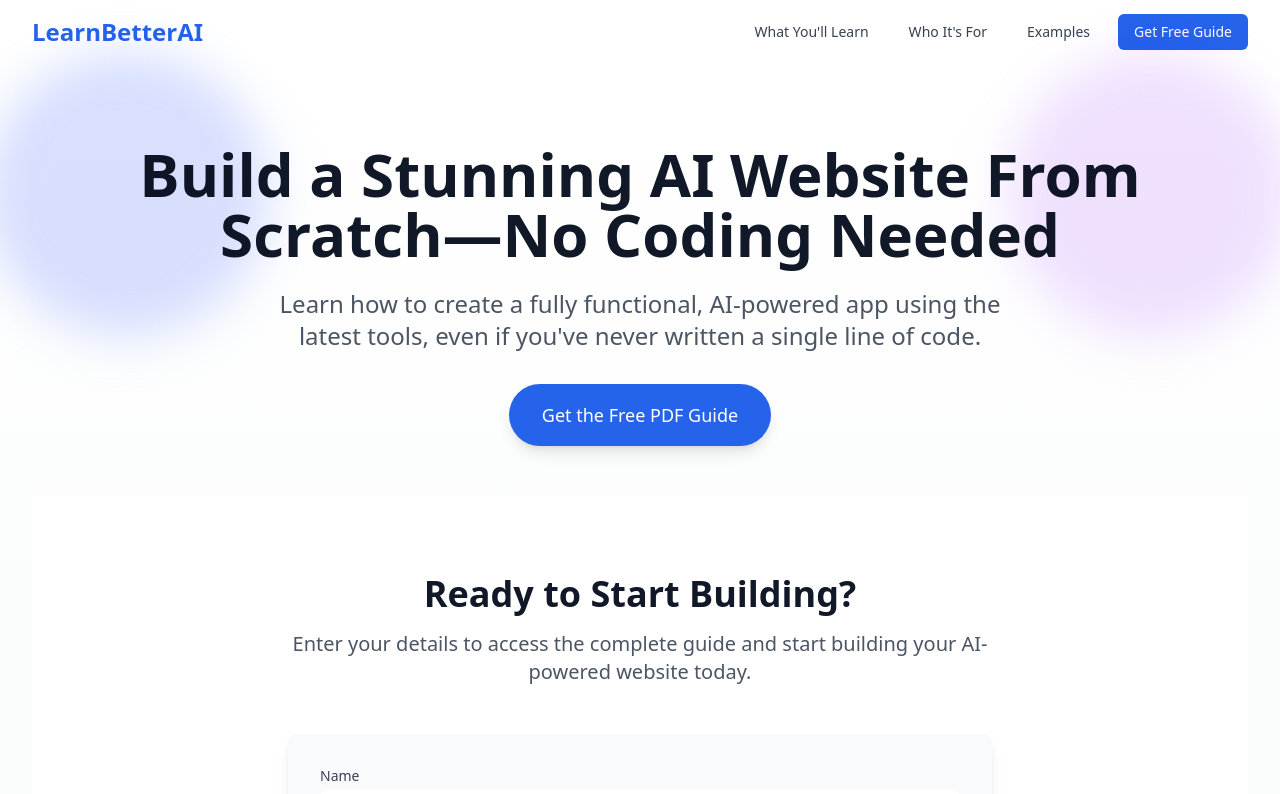
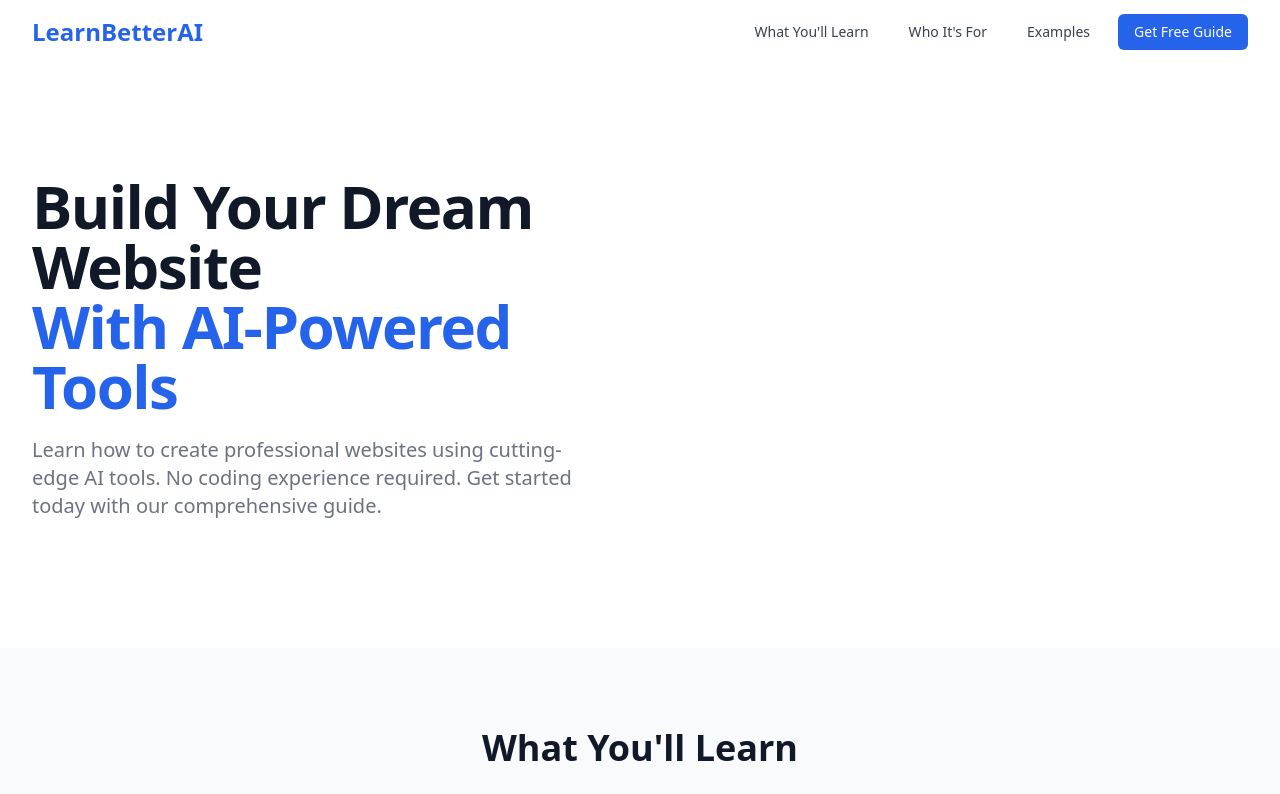
Before and after one commit to RodolfoDavidAlvarez/LearnBetterAI, a React (Create React App) app: page / in a window 1280 px wide. Shown: the top 794 px of the page. Built offline with nearby package versions, Linux system fonts and the light colour scheme.

Commit message:
Remove circular dependency by removing DownloadForm from Hero component

```diff
--- a/src/components/Hero.tsx
+++ b/src/components/Hero.tsx
@@ -1,105 +1,26 @@
 import React from "react";
 import { motion } from "framer-motion";
-import { useState } from "react";
-import DownloadForm from "./DownloadForm";
 
 const Hero = () => {
-  const [showExamples, setShowExamples] = useState(false);
-
-  const handleDownloadSuccess = () => {
-    setShowExamples(true);
-    // Trigger download of the PDF
-    const link = document.createElement("a");
-    link.href = "/guide.pdf"; // Make sure to add your PDF file to the public folder
-    link.download = "Website-Building-Guide.pdf";
-    document.body.appendChild(link);
-    link.click();
-    document.body.removeChild(link);
-  };
-
   return (
-    <section className="relative py-20 px-4 sm:px-6 lg:px-8 bg-gradient-to-b from-white to-gray-50 dark:from-gray-900 dark:to-gray-800">
+    <div className="relative bg-white dark:bg-gray-900 overflow-hidden">
       <div className="max-w-7xl mx-auto">
-        <div className="text-center">
-          <motion.h1
-            initial={{ opacity: 0, y: 20 }}
-            animate={{ opacity: 1, y: 0 }}
-            transition={{ duration: 0.5 }}
-            className="text-4xl sm:text-5xl md:text-6xl font-bold text-gray-900 dark:text-white mb-6"
-          >
-            Build a Stunning AI Website From Scratch—No Coding Needed
-          </motion.h1>
-          <motion.p
-            initial={{ opacity: 0, y: 20 }}
-            animate={{ opacity: 1, y: 0 }}
-            transition={{ duration: 0.5, delay: 0.2 }}
-            className="text-xl sm:text-2xl text-gray-600 dark:text-gray-300 mb-8 max-w-3xl mx-auto"
-          >
-            Learn how to create a fully functional, AI-powered app using the latest tools, even if you've never written a single line of code.
-          </motion.p>
-          <motion.div initial={{ opacity: 0, y: 20 }} animate={{ opacity: 1, y: 0 }} transition={{ duration: 0.5, delay: 0.4 }}>
-            <a
-              href="#download-section"
-              className="inline-flex items-center px-8 py-4 border border-transparent text-lg font-medium rounded-full text-white bg-blue-600 hover:bg-blue-700 transition-colors duration-200 shadow-lg hover:shadow-xl"
-            >
-              Get the Free PDF Guide
-            </a>
-          </motion.div>
+        <div className="relative z-10 pb-8 bg-white dark:bg-gray-900 sm:pb-16 md:pb-20 lg:max-w-2xl lg:w-full lg:pb-28 xl:pb-32">
+          <main className="mt-10 mx-auto max-w-7xl px-4 sm:mt-12 sm:px-6 md:mt-16 lg:mt-20 lg:px-8 xl:mt-28">
+            <div className="sm:text-center lg:text-left">
+              <h1 className="text-4xl tracking-tight font-extrabold text-gray-900 dark:text-white sm:text-5xl md:text-6xl">
+                <span className="block">Build Your Dream Website</span>
+                <span className="block text-blue-600">With AI-Powered Tools</span>
+              </h1>
+              <p className="mt-3 text-base text-gray-500 dark:text-gray-400 sm:mt-5 sm:text-lg sm:max-w-xl sm:mx-auto md:mt-5 md:text-xl lg:mx-0">
+                Learn how to create professional websites using cutting-edge AI tools. No coding experience required. Get started today with our
+                comprehensive guide.
+              </p>
+            </div>
+          </main>
         </div>
       </div>
-
-      {/* Download Form */}
-      <div className="mt-12">
-        <DownloadForm onSuccess={handleDownloadSuccess} />
-      </div>
-
-      {/* Website Examples Grid - Only shown after form submission */}
-      {showExamples && (
-        <motion.div initial={{ opacity: 0, y: 20 }} animate={{ opacity: 1, y: 0 }} transition={{ duration: 0.5 }} className="mt-16">
-          <h2 className="text-3xl font-bold text-gray-900 text-center mb-12">Website Examples</h2>
-          <div className="grid grid-cols-1 md:grid-cols-2 lg:grid-cols-3 gap-8">
-            {[
-              {
-                title: "E-commerce Website",
-                image: "/images/ecommerce-example.jpg",
-                description: "Modern online store with AI-powered product recommendations",
-              },
-              {
-                title: "Portfolio Site",
-                image: "/images/portfolio-example.jpg",
-                description: "Professional portfolio showcasing creative work",
-              },
-              {
-                title: "Business Landing Page",
-                image: "/images/business-example.jpg",
-                description: "Clean and conversion-focused business website",
-              },
-            ].map((example, index) => (
-              <motion.div
-                key={index}
-                initial={{ opacity: 0, y: 20 }}
-                animate={{ opacity: 1, y: 0 }}
-                transition={{ duration: 0.5, delay: 0.3 + index * 0.1 }}
-                className="bg-white rounded-lg overflow-hidden shadow-lg hover:shadow-xl transition-shadow duration-300"
-              >
-                <div className="relative h-48">
-                  <img src={example.image} alt={example.title} className="w-full h-full object-cover" />
-                </div>
-                <div className="p-6">
-                  <h3 className="text-xl font-semibold text-gray-900 mb-2">{example.title}</h3>
-                  <p className="text-gray-600">{example.description}</p>
-                </div>
-              </motion.div>
-            ))}
-          </div>
-        </motion.div>
-      )}
-
-      {/* Background Decorations */}
-      <div className="absolute top-0 left-0 right-0 h-96 bg-gradient-to-b from-indigo-50/50 to-transparent -z-10"></div>
-      <div className="absolute -top-4 -right-4 w-72 h-72 bg-purple-200 rounded-full mix-blend-multiply filter blur-xl opacity-70 animate-blob"></div>
-      <div className="absolute -top-4 -left-4 w-72 h-72 bg-indigo-200 rounded-full mix-blend-multiply filter blur-xl opacity-70 animate-blob animation-delay-4000"></div>
-    </section>
+    </div>
   );
 };
 
```
